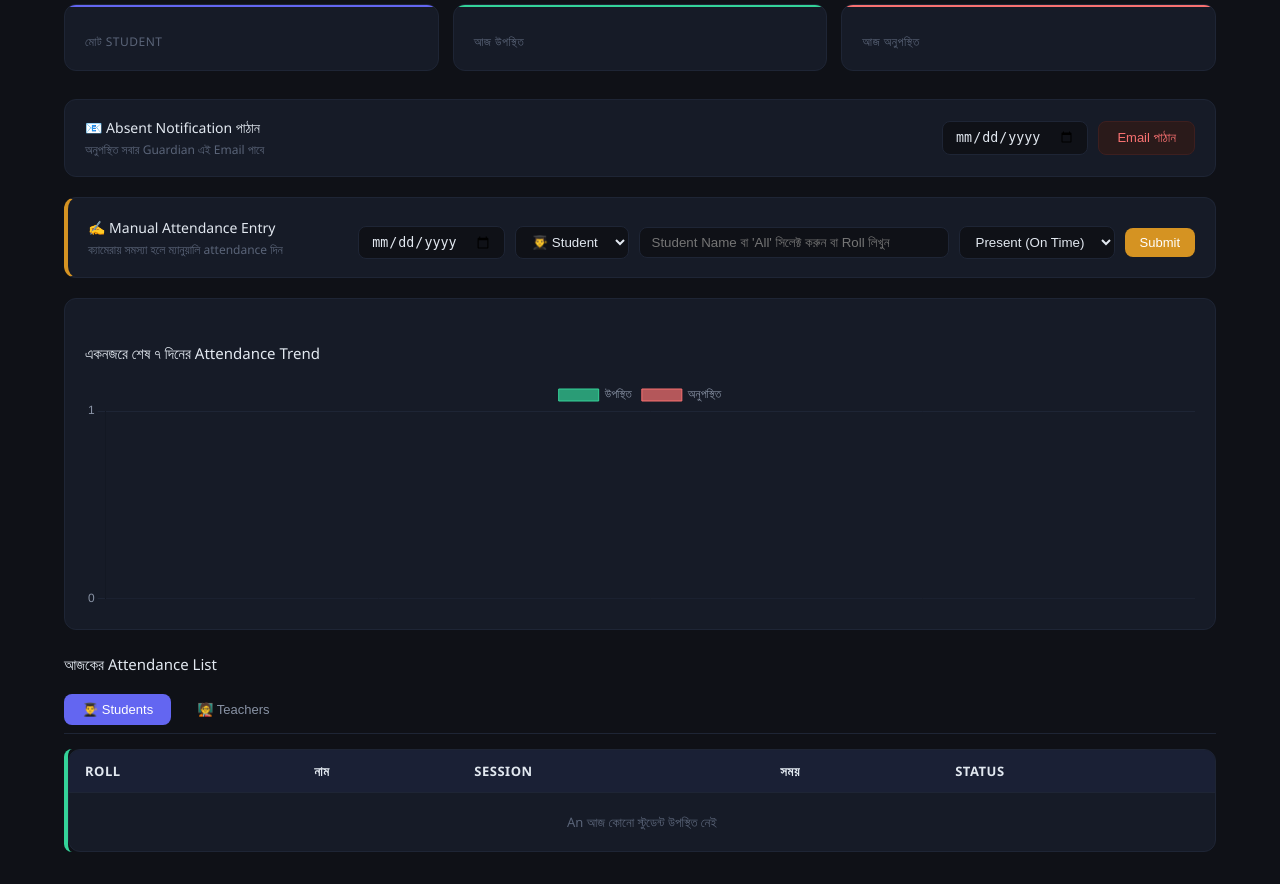
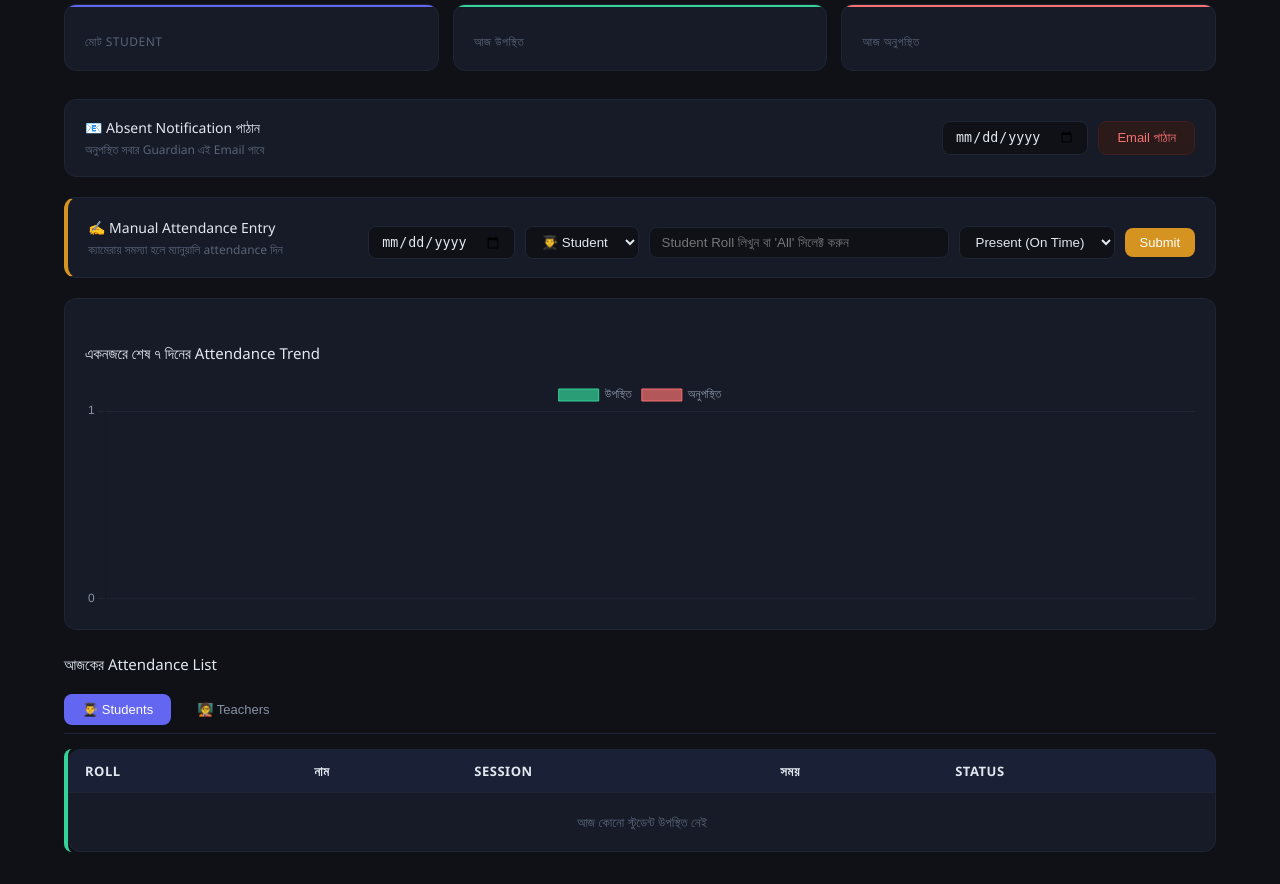
Before and after one commit to musfiqurshahriar/face-recognition-attendance-system, a Flask app: template frontend/templates/admin/dashboard.html in a window 1280 px wide. Shown: the part 59-943 px from the top of the page. Run offline with Flask 3, Linux system fonts and the light colour scheme; the template is opened without the code that fills it, so the values that code supplies are empty.

Commit message:
Fixed manual attendance entry is all ok

```diff
--- a/frontend/templates/admin/dashboard.html
+++ b/frontend/templates/admin/dashboard.html
@@ -52,7 +52,7 @@
 
         <input type="text" name="identifier" id="target_input" list="student_list"
             placeholder="Student Roll বা 'All' সিলেক্ট করুন" required
-            style="background:var(--bg-primary); border:1px solid var(--border); border-radius:8px; padding:7px 12px; color:var(--text-primary); width: 310px;">
+            style="background:var(--bg-primary); border:1px solid var(--border); border-radius:8px; padding:7px 12px; color:var(--text-primary); width: 300px;">
 
         <datalist id="student_list">
             <option value="All">All Students (একসাথে সব স্টুডেন্ট)</option>
@@ -125,7 +125,7 @@
                 {% if student_count.value == 0 %}
                 <tr>
                     <td colspan="5" style="text-align:center; color:var(--text-muted); padding: 20px;">
-                        An আজ কোনো স্টুডেন্ট উপস্থিত নেই
+                        আজ কোনো স্টুডেন্ট উপস্থিত নেই
                     </td>
                 </tr>
                 {% endif %}
@@ -263,7 +263,7 @@
 
         if (role === 'student') {
             inputField.setAttribute('list', 'student_list');
-            inputField.placeholder = "Student Name বা 'All' সিলেক্ট করুন বা Roll লিখুন";
+            inputField.placeholder = "Student Roll লিখুন বা 'All' সিলেক্ট করুন";
         } else {
             inputField.setAttribute('list', 'teacher_list');
             inputField.placeholder = "Teacher Name সিলেক্ট করুন";
```
